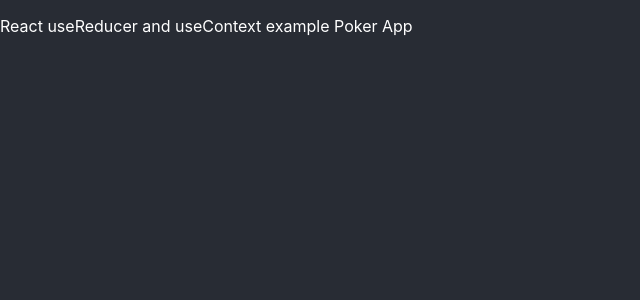
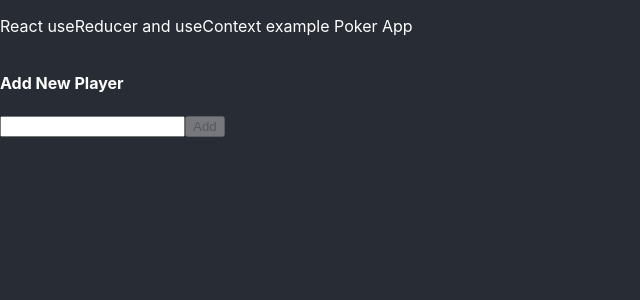
Before and after one commit to LPastine/react-context-example, a React (Create React App) app: page / in a window 1280 px wide. Shown: the top 300 px of the page, without its empty margins (0-640 px from the left). Built offline with nearby package versions, Linux system fonts and the light colour scheme.

Commit message:
feat(AddPlayer): addplayer component

```diff
--- /dev/null
+++ b/src/components/AddPlayer/AddPlayer.tsx
@@ -0,0 +1,42 @@
+import { ChangeEvent, FormEvent, useContext, useState } from 'react';
+import { GameContext } from '../../state/context';
+import { addPlayer } from '../../state/helpers';
+import { Player, Status } from '../../state/state';
+
+const AddPlayer = () => {
+  const { dispatch } = useContext(GameContext);
+
+  const [playerName, setPlayerName] = useState('');
+
+  const handlePlayerNameChange = (event: ChangeEvent<HTMLInputElement>) => {
+    setPlayerName(event.target.value);
+  };
+
+  const handleSubmit = (event: FormEvent) => {
+    const player: Player = {
+      id: +new Date(),
+      name: playerName,
+      status: Status.NotStarted,
+    };
+    dispatch(addPlayer(player));
+    setPlayerName('');
+    event.preventDefault();
+  };
+  return (
+    <>
+      <h4>Add New Player</h4>
+      <form onSubmit={handleSubmit}>
+        <input
+          value={playerName}
+          type="text"
+          onChange={handlePlayerNameChange}
+        />
+        <button type="submit" value="Submit" disabled={playerName === ''}>
+          Add
+        </button>
+      </form>
+    </>
+  );
+};
+
+export default AddPlayer;
--- /dev/null
+++ b/src/components/AddPlayer/index.ts
@@ -0,0 +1 @@
+export { default } from "./AddPlayer"
--- a/src/components/Poker/Poker.tsx
+++ b/src/components/Poker/Poker.tsx
@@ -2,6 +2,7 @@ import { useReducer } from 'react';
 import { GameContext } from '../../state/context';
 import { gameReducer } from '../../state/reducer';
 import { initialGameState } from '../../state/state';
+import AddPlayer from '../AddPlayer';
 
 const Poker = () => {
   const [state, dispatch] = useReducer(gameReducer, initialGameState);
@@ -17,7 +18,9 @@ const Poker = () => {
         <div className="MainContentArea">{/* <Players /> */}</div>
         <div className="RightPanel">{/* <GameStatus /> */}</div>
       </div>
-      <div className="Footer">{/* <AddPlayer /> */}</div>
+      <div className="Footer">
+        <AddPlayer />
+      </div>
     </GameContext.Provider>
   );
 };
```
